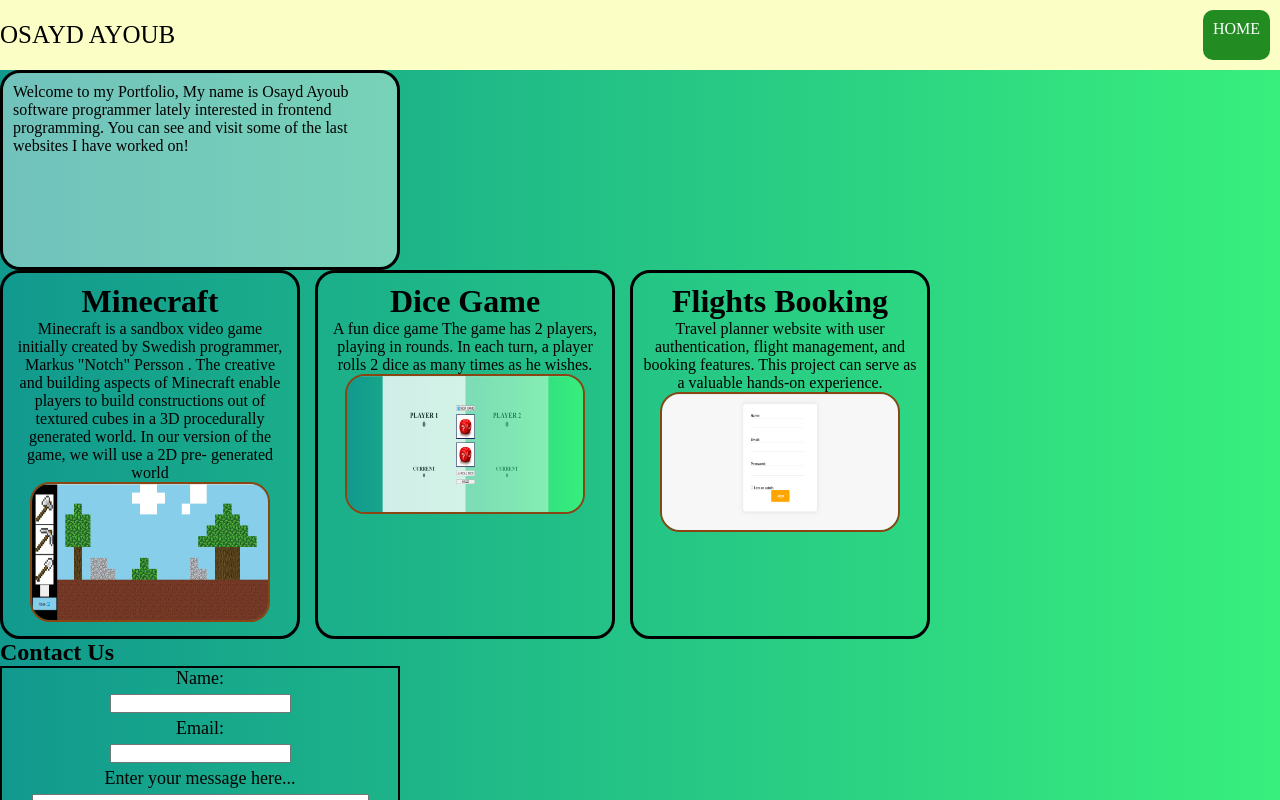
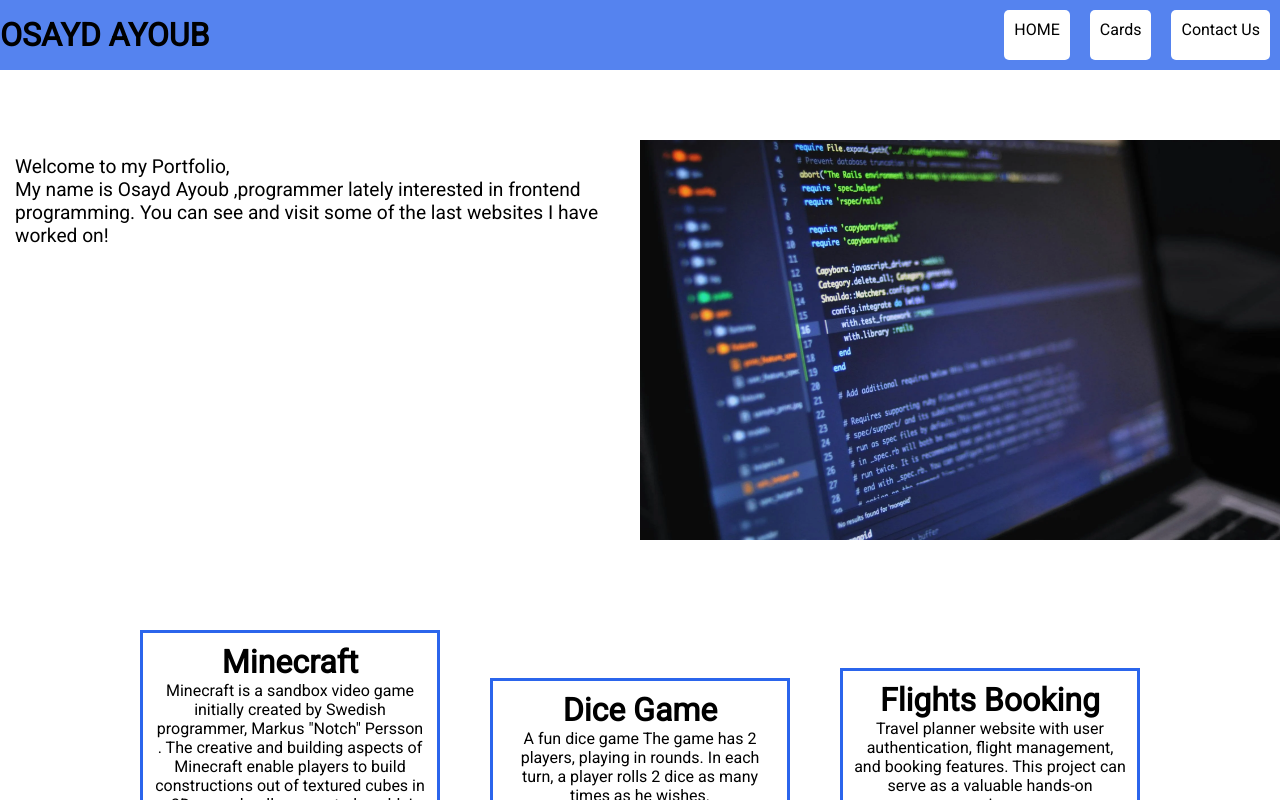
Before and after one commit to osaydayoub/Portfolio, a React (Vite) app: page / in a window 1280 px wide. Shown: the top 800 px of the page. Built offline with nearby package versions, Linux system fonts and the light colour scheme.

Commit message:
css changed

```diff
--- a/index.html
+++ b/index.html
@@ -4,6 +4,7 @@
     <meta charset="UTF-8" />
     <link rel="icon" type="image/svg+xml" href="/vite.svg" />
     <meta name="viewport" content="width=device-width, initial-scale=1.0" />
+    <link href="https://fonts.googleapis.com/css2?family=Anton&family=Roboto&display=swap" rel="stylesheet">
     <title>My Portfolio</title>
   </head>
   <body>
--- a/src/App.css
+++ b/src/App.css
@@ -1,4 +1,15 @@
-.cards-container{
+#root {
+    width: 100%;
     display: flex;
-    gap: 15px;
+    flex-direction: column;
+    gap: 70px;
 }
+
+.cards-container {
+    width: 100%;
+    padding: 20px;
+    display: flex;
+    justify-content: center;
+    align-items: center;
+    gap: 50px;
+}
--- a/src/App.jsx
+++ b/src/App.jsx
@@ -14,7 +14,7 @@ function App() {
     <>
       <Header></Header>
       <Hero></Hero>
-      <div className='cards-container'>{
+      <div className='cards-container' id='cards-id'>{
         projectsData.map((project) => {
           return (
             <Card key={project.id} project={project} />
--- a/src/components/Card.css
+++ b/src/components/Card.css
@@ -2,21 +2,22 @@
     width: 300px;
     padding: 10px;
     text-align: center;
-    border: solid 3px black;
+    border: solid 3px rgb(43, 101, 236);
     transition: all 0.25s linear;
-    border-radius: 20px;
+    /* border-radius: 15px; */
 
 
 }
 
 .card-container:hover {
     transform: scale(1.3);
-    background-color: rgb(255, 255, 255,0.8);
+    border:none;
+    background-color: rgb(43, 101, 236,0.8);
+    color: white;
 }
 
 .card-img {
     width: 240px;
-    height: 140px;
-    border: solid saddlebrown 2px;
-    border-radius: 20px;
+    height: 130px;
+    border: solid white 2px;
 }
--- a/src/components/Contact.jsx
+++ b/src/components/Contact.jsx
@@ -2,7 +2,7 @@ import React from 'react'
 import './Contact.css'
 function Contact() {
     return (
-        <div className='contact-container'>
+        <div className='contact-container' id='contact-id'>
             <h2>Contact Us</h2>
             <form id="user-form">
                 <label htmlFor="username">Name:</label>
--- a/src/components/Footer.css
+++ b/src/components/Footer.css
@@ -6,7 +6,7 @@
     justify-content: center;
     align-items:center;
     font-size: large;
-    background-color: rgb(255, 255, 255,0.4);
+    background-color: rgb(43, 101, 236,0.5);
 
 
 }
--- a/src/components/Header.css
+++ b/src/components/Header.css
@@ -1,18 +1,19 @@
 .navbar{
-    background-color: rgb(251, 280, 198);
+    background-color: rgb(43, 101, 236,0.8);
     display:flex;
     width: 100%;
     height: 70px;
     justify-content:space-between;
+    align-items: center;
 
 }
-.header{
+/* .header{
     width: 25%;
-    line-height: 70px;
     text-align: left;
     font-size: 25px;
     height: 100%;
-}
+
+} */
 
 .container{
     display:flex;
@@ -22,16 +23,19 @@
 }
 
 .container a {
-    color: white;
+    color: black;
     text-decoration: none;
     margin: 10px 10px;
     padding:  10px;
-    border-radius: 10px;
-
+    border-radius: 5px;
 
 }
+.container a:hover {
+    color: rgb(43, 101, 236);
+    font-weight: bold;
+}
 .box-1{
-    background-color: forestgreen;
+    background-color: white;
 }
 .box-2{
     background-color: rgb(66, 66, 237);
--- a/src/components/Header.jsx
+++ b/src/components/Header.jsx
@@ -4,11 +4,16 @@ import Link from './Link.jsx'
 function Header() {
     return (
         <>
-            <div className="navbar">
-                <div className="header">OSAYD AYOUB</div>
+            <div className="navbar" id='home-id'>
+                <h1>OSAYD AYOUB</h1>
+                {/* <div className="header">OSAYD AYOUB</div> */}
                 <div className="container">
                     {/* <Link href="./HOME/">HOME</Link> */}
-                    <a className="box-1" href="./HOME/">HOME</a>
+                    <a className="box-1" href="#home-id">HOME</a>
+                    <a className="box-1" href="#cards-id">Cards</a>
+                    <a className="box-1" href="#contact-id">Contact Us</a>
+
+
                     {/* <a class="box-2" href="./ABOUT/">ABOUT</a>
                     <a class="box-3" href="./PORTFOLIO/">PORTFOLIO</a>
                     <a class="box-4" href="./CONTACT/">CONTACT</a> */}
--- a/src/components/Hero.css
+++ b/src/components/Hero.css
@@ -1,8 +1,17 @@
+.message-container{
+    display: flex;
+    width: 100%;
+    height: 400px;
+}
+.software-img{
+    width: 50%;
+    height: 100%;
+}
 .message{
-    height: 200px;
-    width: 400px;
-    border: solid black 3px;
+    width: 50%;
+    height: 100%;
     background-color: rgb(255, 255, 255,0.4);
-    border-radius: 20px;
-    padding: 10px;
+    /* border-radius: 20px; */
+    padding: 15px;
+    font-size: larger;
 }
--- a/src/components/Hero.jsx
+++ b/src/components/Hero.jsx
@@ -1,14 +1,21 @@
 import React from 'react'
 import './Hero.css'
+import softwareImg from '../assets/software.webp'
 
 function Hero() {
   return (
-    <>
-    <div className='message'>Welcome to my Portfolio, My name is Osayd Ayoub software programmer lately interested in frontend programming.
-         You can see and visit some of the last websites I have worked on!
+
+    <div className='message-container'>
+      <div className='message'>Welcome to my Portfolio,<br/> My name is Osayd Ayoub ,programmer lately interested in frontend programming.
+        You can see and visit some of the last websites I have worked on!
+      </div>
+      <img className='software-img' src={softwareImg} alt="img" />
+
+
+
     </div>
 
-    </>
+
   )
 }
 
--- a/src/index.css
+++ b/src/index.css
@@ -7,5 +7,8 @@
 body {
   height: 100vh;
   width: 100%;
-  background: linear-gradient(to right,#11998E, #38EF7D);
+  /* background: linear-gradient(to right,#11998E, #38EF7D); */
+  background-color: white;
+  font-family: 'Anton', sans-serif;
+  font-family: 'Roboto', sans-serif;
 }
```
Also changed, not shown: src/assets/software.webp (added).
